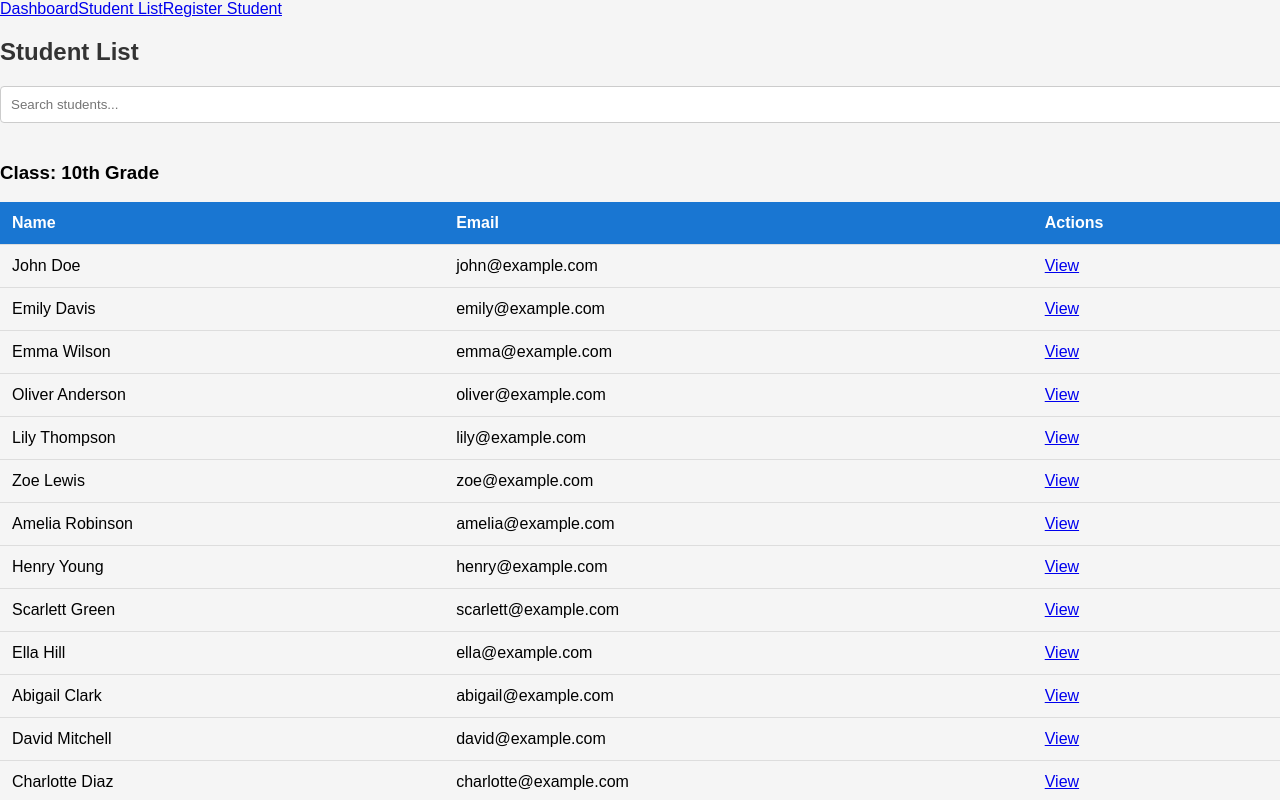
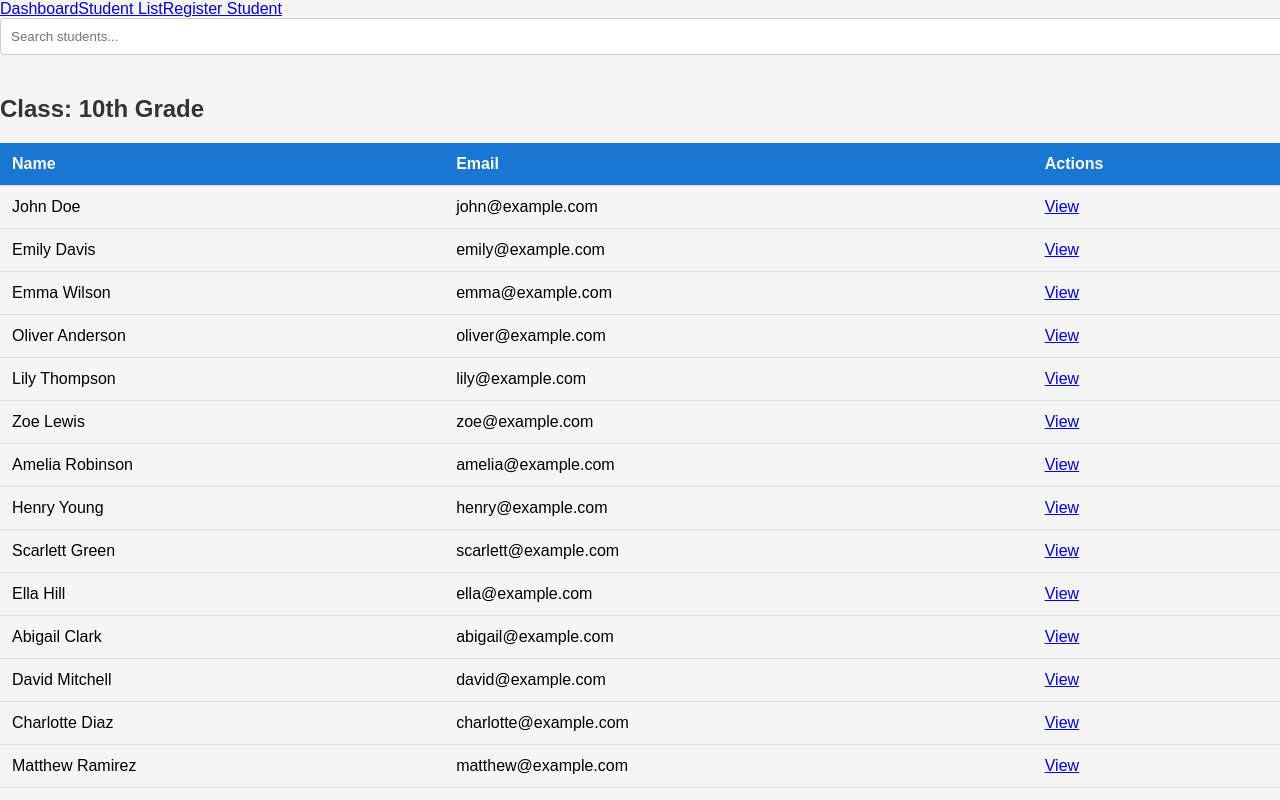
Before and after one commit to mahesh-vardhan-kanakala/student-management-portal, a React (Create React App) app: page /students in a window 1280 px wide. Shown: the top 800 px of the page. Built offline with nearby package versions, Linux system fonts and the light colour scheme.

Commit message:
Update StudentList.jsx

```diff
--- a/src/components/StudentList.jsx
+++ b/src/components/StudentList.jsx
@@ -24,21 +24,21 @@ function StudentList() {
   const studentKeys = Object.keys(groupedStudents);
 
   return (
-    <div className="student-list-container">
-      <h2 className="student-list-header">Student List</h2>
+    <div>
+      {/* Removed nav section */}
+
       <input
         type="text"
         placeholder="Search students..."
-        className="search-input"
         value={searchTerm}
         onChange={(e) => setSearchTerm(e.target.value)}
       />
 
       {studentKeys.length > 0 ? (
         studentKeys.map((className) => (
-          <section key={className} className="class-section">
-            <h3>Class: {className}</h3>
-            <table className="student-table">
+          <section key={className}>
+            <h2>Class: {className}</h2>
+            <table>
               <thead>
                 <tr>
                   <th>Name</th>
@@ -52,7 +52,7 @@ function StudentList() {
                     <td>{student.name || 'N/A'}</td>
                     <td>{student.email || 'N/A'}</td>
                     <td>
-                      <Link to={`/students/${student.id}`} className="view-link">View</Link>
+                      <Link to={`/students/${student.id}`}>View</Link>
                     </td>
                   </tr>
                 ))}
```
